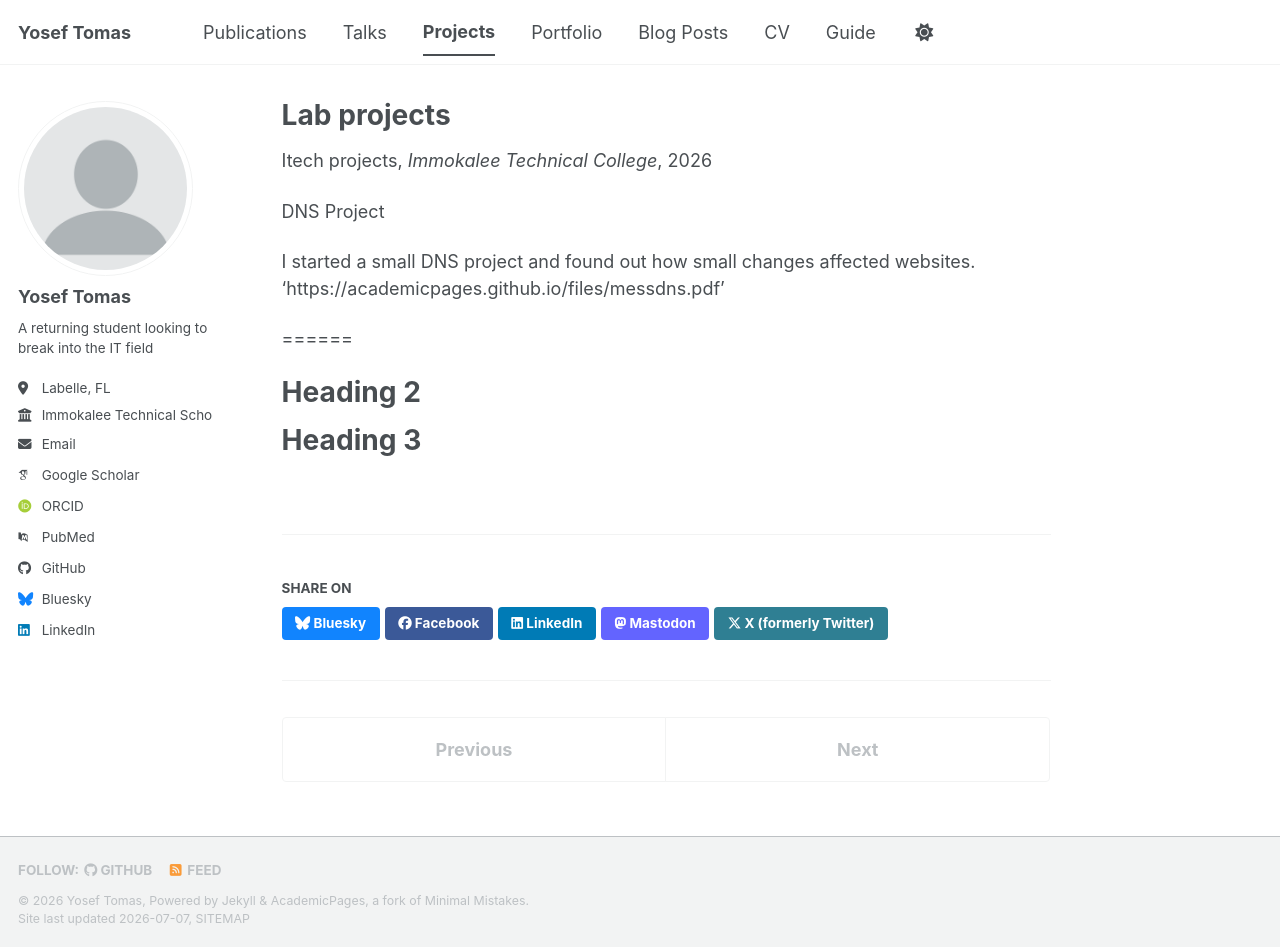
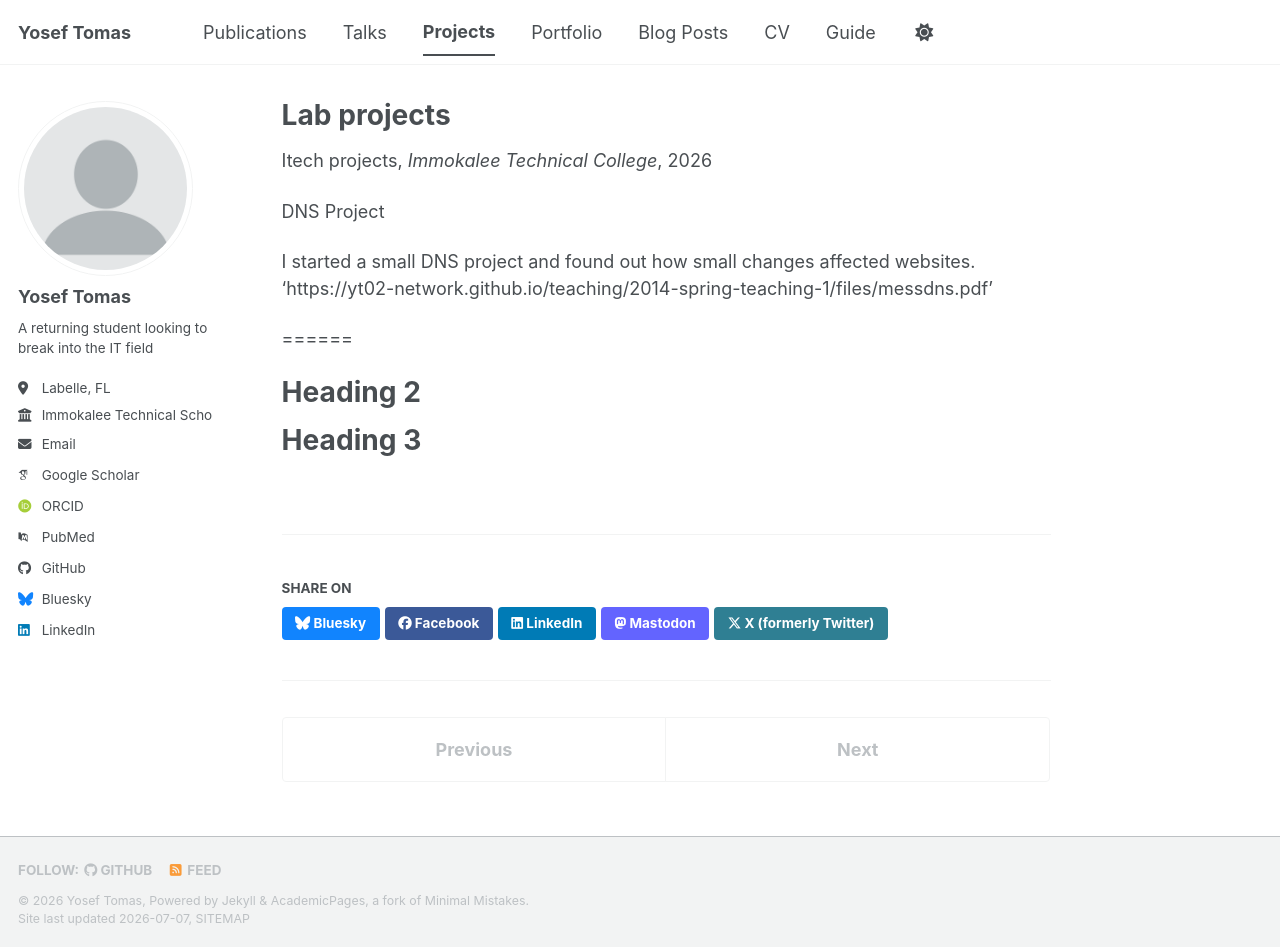
Before and after one commit to YT02-network/YT02-network.github.io, a Jekyll site: the page built from _teaching/2014-spring-teaching-1.md, in a window 1280 px wide and 947 px high. Built offline with Jekyll 4.4.1, drawn with Linux system fonts in a browser that asks for light colours; some web fonts are replaced; a script bundle is joined from its source files by our own code; library files that are not in the unit come from our copies; part of the change alters nothing that is shown.

Commit message:
Update 2014-spring-teaching-1.md

```diff
--- a/_teaching/2014-spring-teaching-1.md
+++ b/_teaching/2014-spring-teaching-1.md
@@ -13,7 +13,7 @@ location: "Immokalee, Collier County"
 DNS Project
 
 I started a small DNS project and found out how small changes affected websites.
-'https://academicpages.github.io/files/messdns.pdf'
+'https://yt02-network.github.io/teaching/2014-spring-teaching-1/files/messdns.pdf'
 
 
 
```
